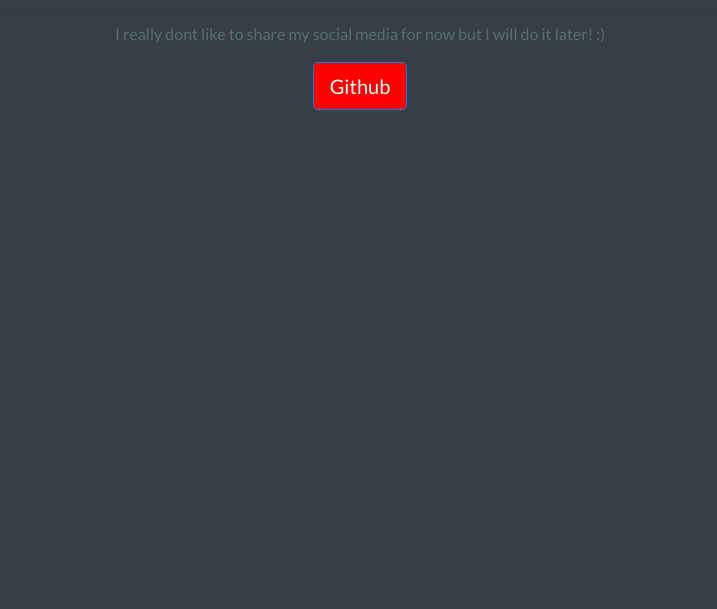
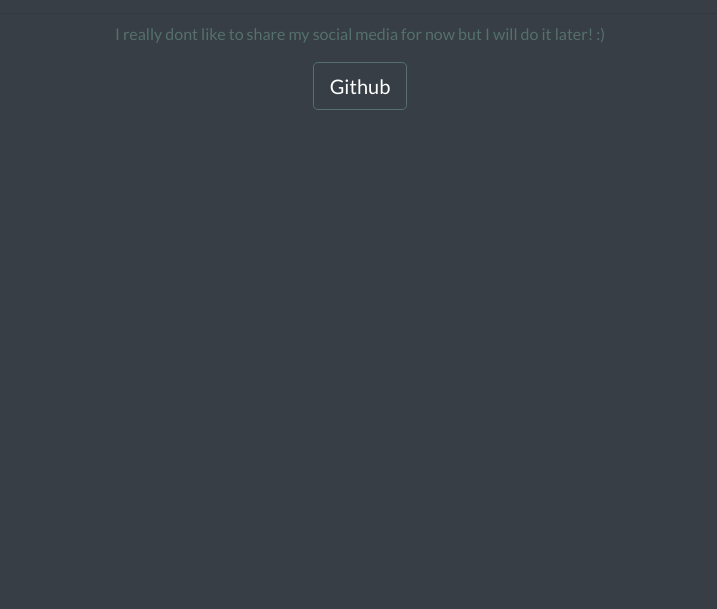
Before and after one commit to htr999999999/htr999999999, a plain HTML site: page index.html in a window 1280 px wide. Shown: the part 191-800 px from the top of the page, without its empty margins (280-997 px from the left). Drawn offline with nearby package versions, Linux system fonts and the light colour scheme.

Commit message:
btn color + hover

```diff
--- a/css.css
+++ b/css.css
@@ -27,5 +27,10 @@ body{
     text-align: center;
 }
 .btn ,.btn-primary, .btn-lg{
-    background-color: red;
+    background-color:var(--background-color);
+    border-color: var(--font-color);
 }
+.btn:hover{
+    background-color: var(--font-color);
+    border-color: var(--font-color);
+}
--- a/index.html
+++ b/index.html
@@ -28,7 +28,7 @@
             <p>I really dont like to share my social media for now but I will do it later!
                     :)</p>
             <p class="lead">
-                <a class="btn btn-primary btn-lg" href="Jumbo action link" role="button">Github</a>
+                <a class="btn btn-primary btn-lg" href="https://github.com/htr999999999" target="_blank" role="button">Github</a>
             </p>
         </div>
     </div>
```
